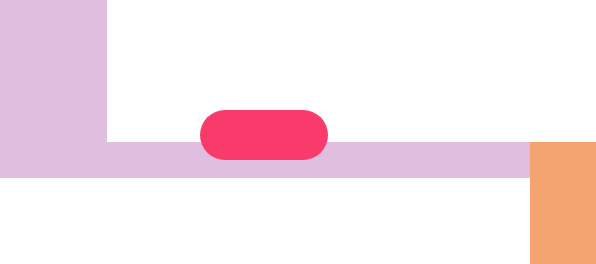
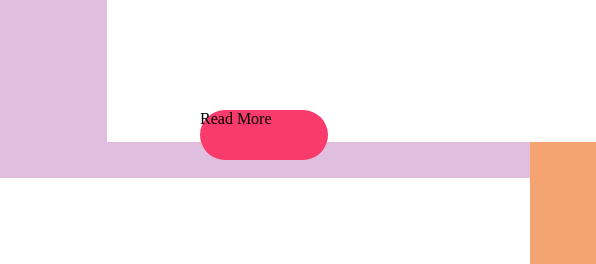
Before and after one commit to Dhivyamanohari28/html, a plain HTML site: page zara/zara.html in a window 1280 px wide. Shown: the part 602-866 px from the top of the page, 0-596 px from the left. Drawn offline with Linux system fonts and the light colour scheme.

Commit message:
read more

```diff
--- a/zara/zara.html
+++ b/zara/zara.html
@@ -110,6 +110,6 @@
         <img img class="hatgirl" src="../images/girl1.jpg">
         <img img class="girl2" src="../images/girl2.avif">
         <img class="heel" src="../images/heel2.jpg">
-        <div class="read"></div>
+        <div class="read">Read More</div>
 </body>
 </html>
```
